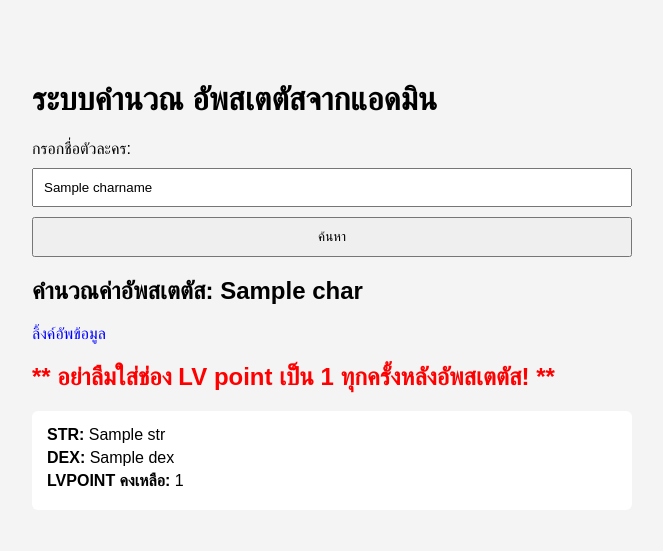
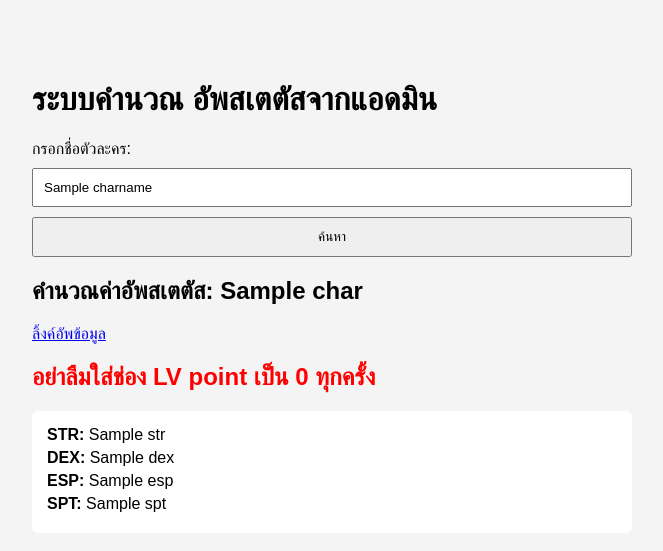
Before and after one commit to gardoffwhite/checkstat, a FastAPI app: template templates/index.html in a window 1280 px wide. Shown: the top 551 px of the page, without its empty margins (308-971 px from the left). Run offline with FastAPI, Linux system fonts and the light colour scheme; the template is opened without the code that fills it: most values are stand-ins (such as "Sample title", 1, 10 or a date in 2020).

Commit message:
Update index.html

```diff
--- a/templates/index.html
+++ b/templates/index.html
@@ -1,9 +1,9 @@
 <!DOCTYPE html>
 <html lang="th">
 <head>
-    <meta charset="TIS-620"> <!-- หรือ UTF-8 ถ้าใช้ในเบราว์เซอร์ได้ -->
+    <meta charset="TIS-620">
     <meta name="viewport" content="width=device-width, initial-scale=1.0">
-    <title>ระบบคำนวณอัพสเตตัสจากแอดมิน</title>
+    <title>แก้ไขข้อมูลตัวละคร</title>
     <style>
         body {
             font-family: Arial, sans-serif;
@@ -32,34 +32,28 @@
         .error {
             color: red;
         }
-        a {
-            color: blue;
-            text-decoration: none;
-        }
     </style>
 </head>
 <body>
-
     <h1>ระบบคำนวณ อัพสเตตัสจากแอดมิน</h1>
-
-    <form method="get" action="/">
+    <form method="GET">
         <label>กรอกชื่อตัวละคร:</label>
-        <input type="text" name="charname" value="{{ charname }}" required>
+        <input type="text" name="charname" value="{{ charname or '' }}" required>
         <button type="submit">ค้นหา</button>
     </form>
 
-    {% if char_data %}
+    {% if char_data and char_data != 'Error' %}
     <h2>คำนวณค่าอัพสเตตัส: {{ char_data['charname'] }}</h2>
     <a href="http://nage-warzone.com/admin/charedit.php" target="_blank">ลิ้งค์อัพข้อมูล</a>
-        <h2 style="color: red;">** อย่าลืมใส่ช่อง LV point เป็น 1 ทุกครั้งหลังอัพสเตตัส! **</h2>
+    <h2 style="color: red;">อย่าลืมใส่ช่อง LV point เป็น 0 ทุกครั้ง</h2>
     <ul>
         <li><strong>STR:</strong> {{ char_data['str'] }}</li>
         <li><strong>DEX:</strong> {{ char_data['dex'] }}</li>
-            <li><strong>LVPOINT คงเหลือ:</strong> 1</li>
+        <li><strong>ESP:</strong> {{ char_data['esp'] }}</li>
+        <li><strong>SPT:</strong> {{ char_data['spt'] }}</li>
     </ul>
     {% elif charname %}
     <p class="error">ไม่พบตัวละครนี้ในระบบ</p>
     {% endif %}
-
 </body>
 </html>
```
Lines whose indentation alone changed are shown as unchanged.
